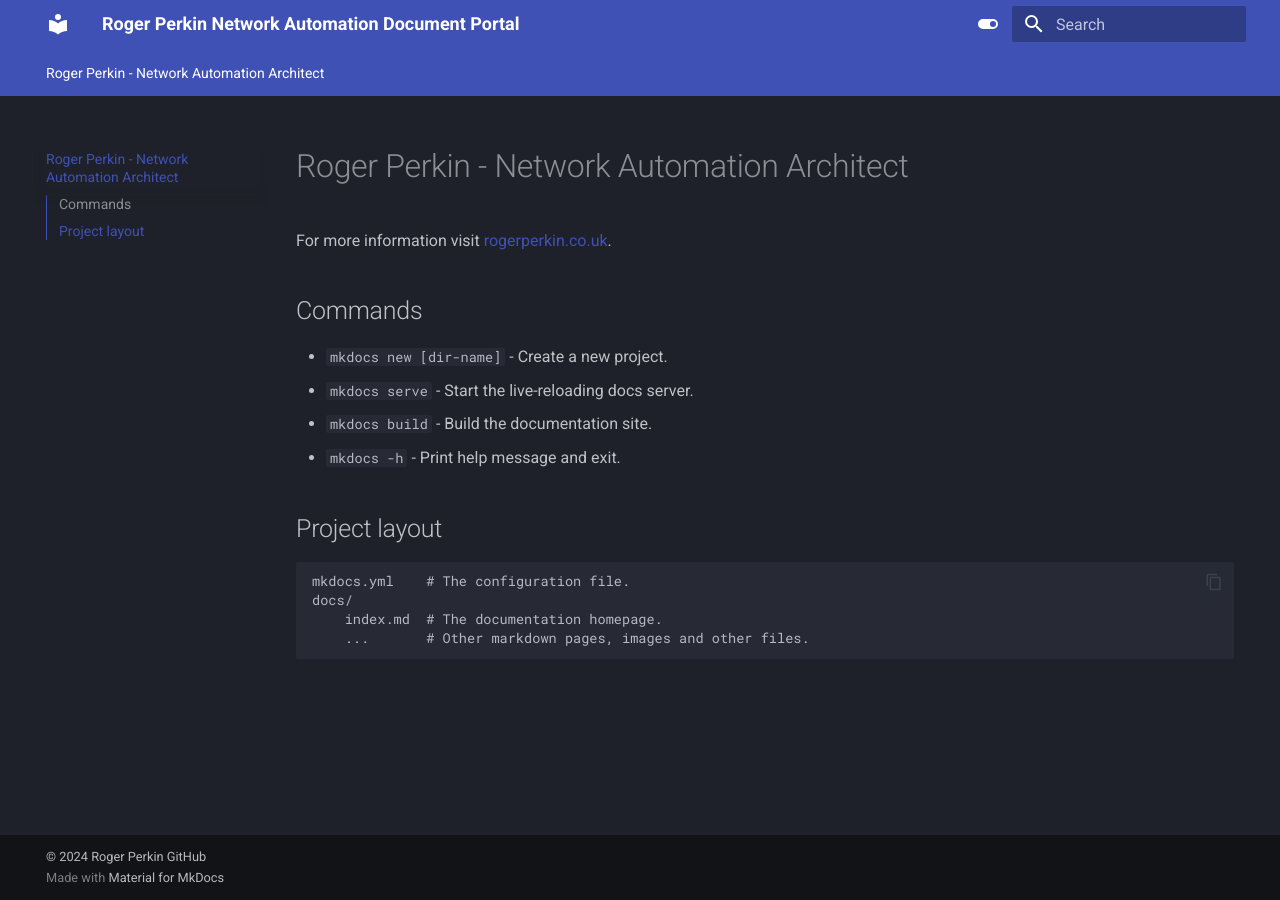
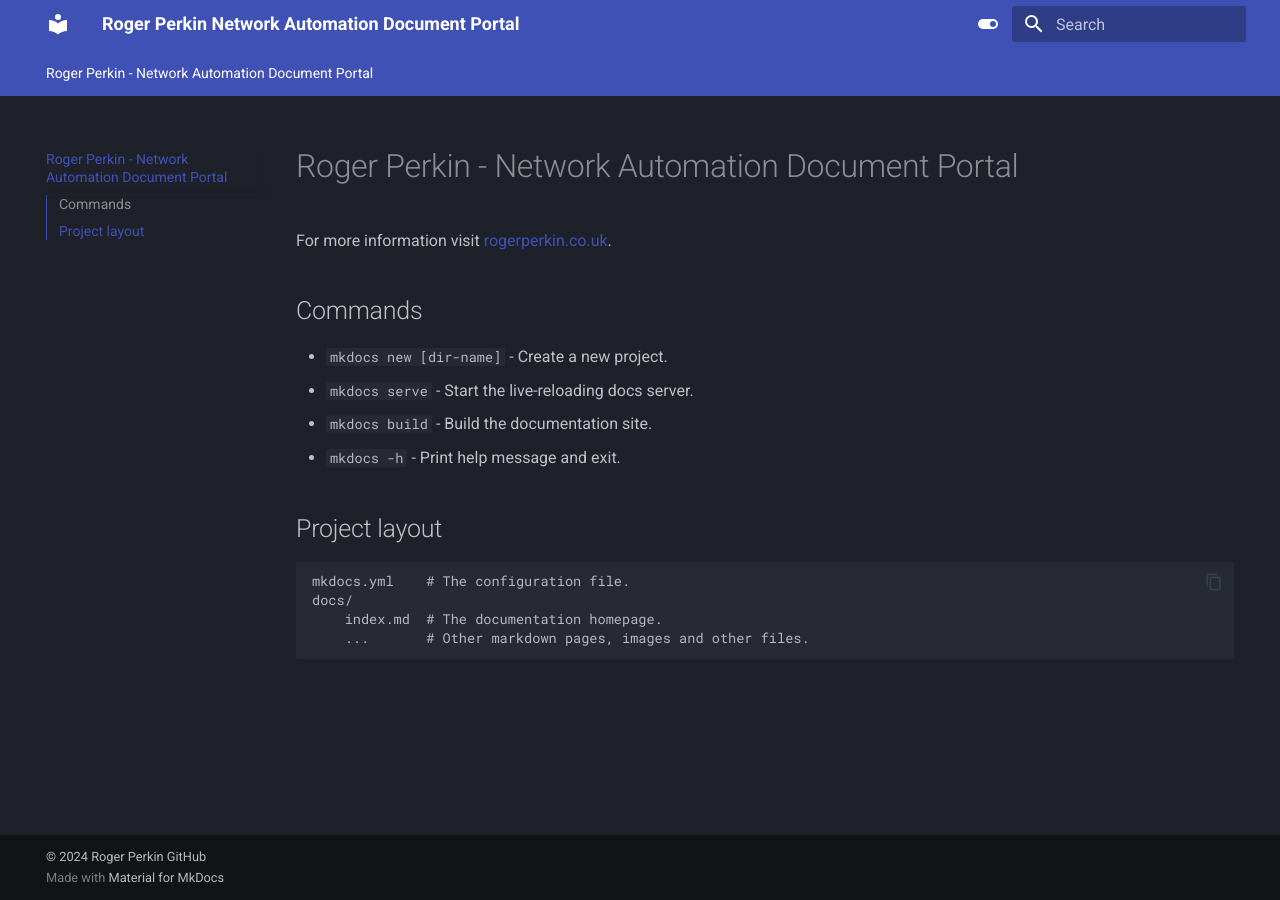
Before and after one commit to rogerperkin/rogerperkin.github.io, an MkDocs documentation site: the page built from docs/index.md, in a window 1280 px wide. Built offline with MkDocs 1.6.1 and Material for MkDocs 9.7.7, drawn with Linux system fonts in a browser that asks for light colours.

Commit message:
change H1

```diff
--- a/docs/index.md
+++ b/docs/index.md
@@ -1,4 +1,4 @@
-# Roger Perkin - Network Automation Architect
+# Roger Perkin - Network Automation Document Portal
 
 For more information visit [rogerperkin.co.uk](https://www.rogerperkin.co.uk).
 
```
